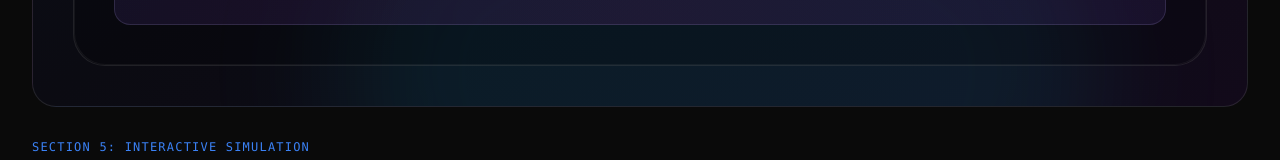
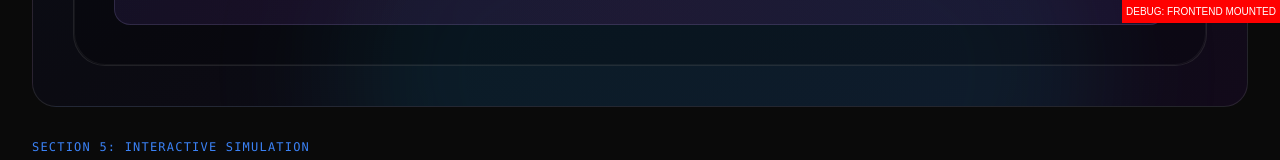
Before and after one commit to ShaliniAnandaPhD/gamescriptai-, a React (Vite) app: page / in a window 1280 px wide. Shown: the top 160 px of the page. Built offline with nearby package versions, Linux system fonts and the light colour scheme; no server answers; the database is empty.

Commit message:
fix: Add mount tag and final polyfill adjustments

```diff
--- a/src/App.tsx
+++ b/src/App.tsx
@@ -50,6 +50,9 @@ function App() {
   return (
     <ErrorBoundary>
       <div className="min-h-screen bg-background text-foreground relative">
+        <div style={{ position: 'fixed', top: 0, right: 0, padding: '4px', background: 'red', color: 'white', zIndex: 9999, fontSize: '10px' }}>
+          DEBUG: FRONTEND MOUNTED
+        </div>
         <div className="absolute top-0 left-0 p-1 text-[8px] text-gray-800 opacity-20 pointer-events-none">
           V1.0.1-DEPLOY-CHECK
         </div>
```
